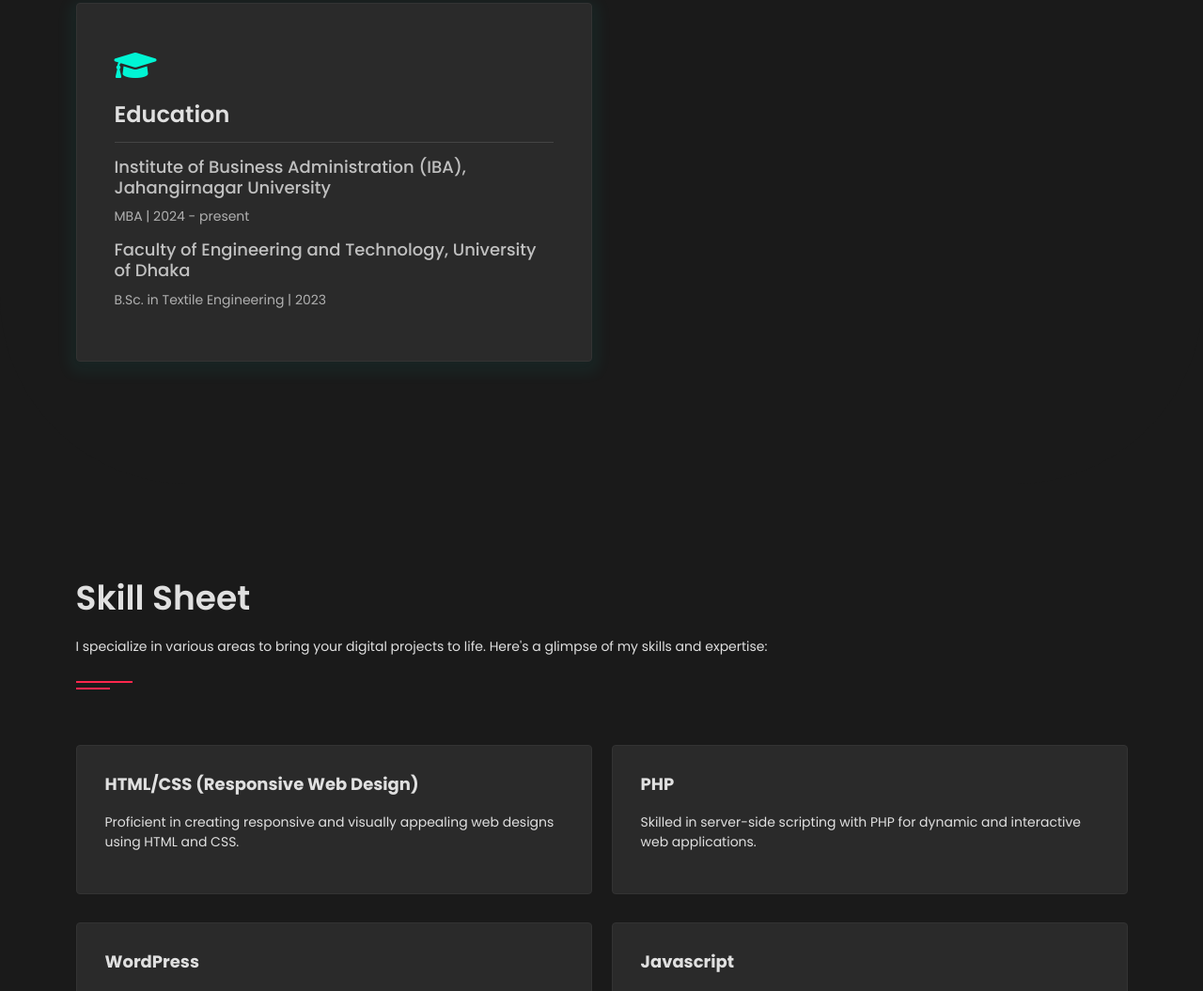
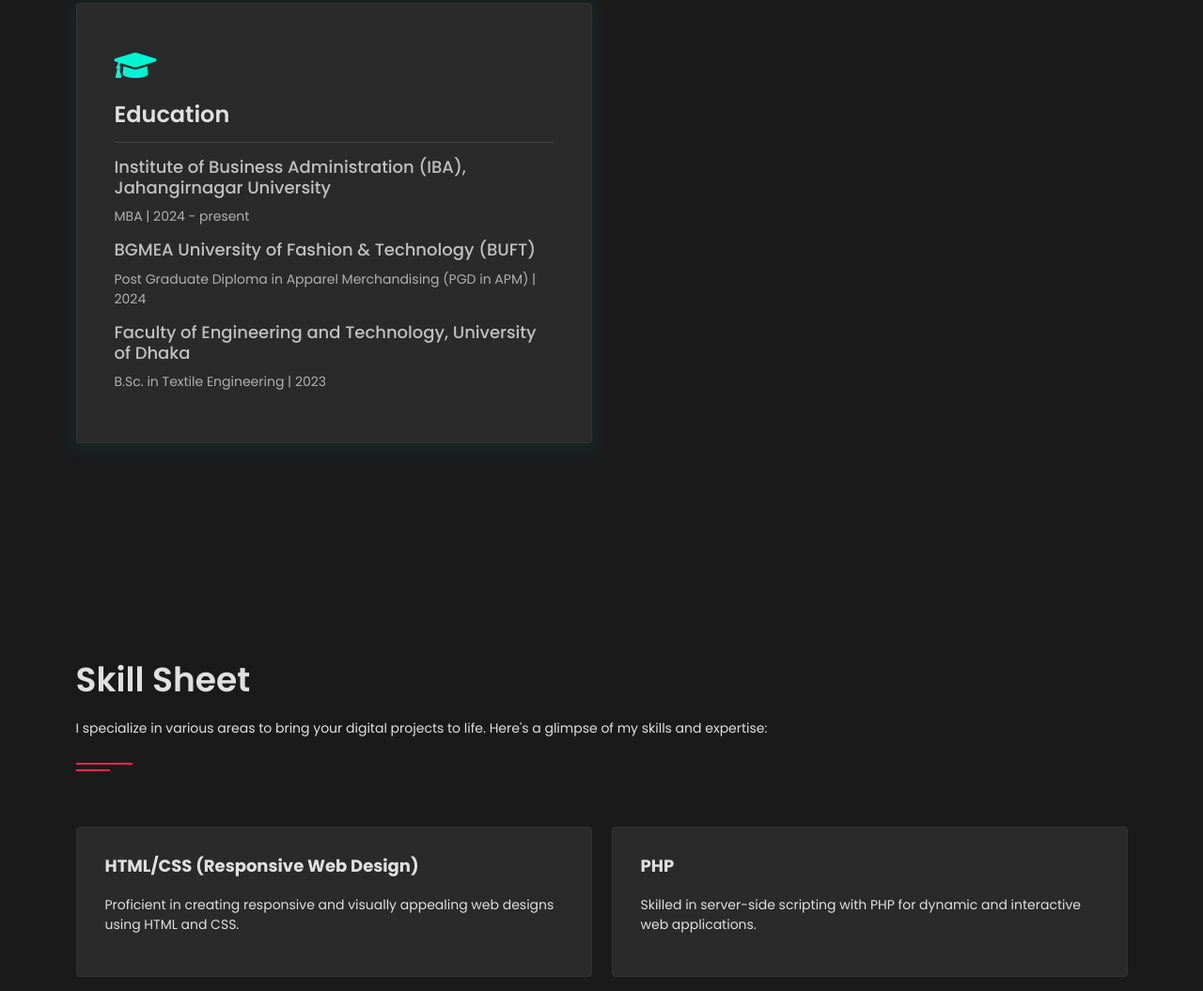
Before and after one commit to rizvee/rizvee.github.io, a plain HTML site: page index.html in a window 1280 px wide. Shown: the part 4402-5457 px from the top of the page at 94% size. Drawn offline with Linux system fonts and the light colour scheme.

Commit message:
Update index.html

```diff
--- a/index.html
+++ b/index.html
@@ -378,6 +378,8 @@
                                     <h2>Education</h2>
                                     <h3>Institute of Business Administration (IBA), Jahangirnagar University</h3>
                                     <p>MBA | 2024 - present</p>
+                                    <h3>BGMEA University of Fashion & Technology (BUFT)</h3>
+                                    <p>Post Graduate Diploma in Apparel Merchandising (PGD in APM) | 2024</p>
                                     <h3>Faculty of Engineering and Technology, University of Dhaka</h3>
                                     <p>B.Sc. in Textile Engineering | 2023</p>
 
```
